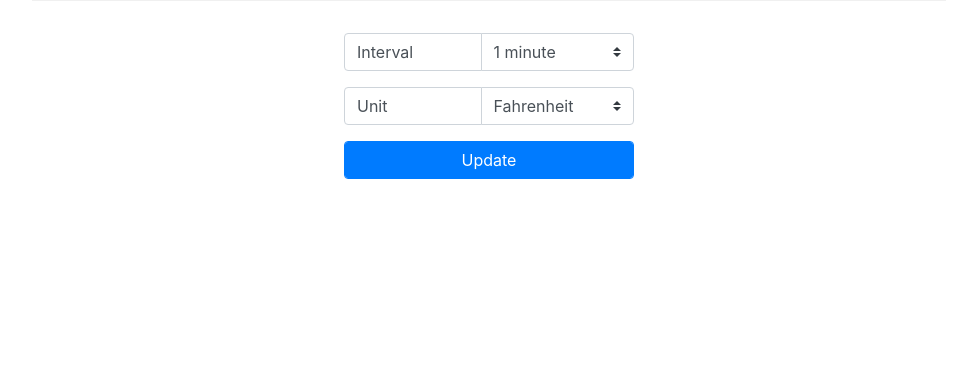
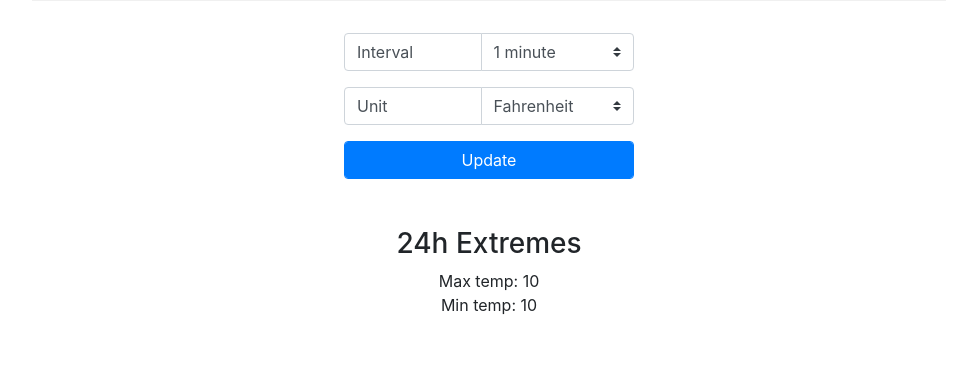
Before and after one commit to Stampede10343/WeatherPi, a Flask app: template weather-server/templates/dashboard.html in a window 1280 px wide. Shown: the part 767-1132 px from the top of the page, without its empty margins (151-1128 px from the left). Before the commit the page ends 946 px from the top, so only its background shows below. Run offline with Flask 2, Linux system fonts and the light colour scheme; the template is opened without the code that fills it: most values are stand-ins (such as "Sample title", 1, 10 or a date in 2020); some libraries are stand-ins or nearby versions.

Commit message:
Added min/max temps over past 24h

```diff
--- a/weather-server/server.py
+++ b/weather-server/server.py
@@ -39,6 +39,12 @@ def get_temperature():
         temp_reading = (temp_reading[0], temp)
         temps.append(temp_reading)
 
+    maxt = convert_temp(connection.execute('''SELECT MAX(temp) FROM temperature WHERE date > strftime('%s', 'now', '-1 day')''').fetchone()[0], unit)
+    mint = convert_temp(connection.execute('''SELECT MIN(temp) FROM temperature WHERE date > strftime('%s', 'now', '-1 day')''').fetchone()[0], unit)
+
+    max_temp = str(round(maxt, 1)) + ' ' + unit
+    min_temp = str(round(mint, 1)) + ' ' + unit
+
     connection.close()
 
     filtered_temps = []
@@ -58,21 +64,20 @@ def get_temperature():
             {
                 'label': 'Temperature',
                 'data': [],
-                'backgroundColor': 'rgba(10, 50, 190, 0.2)'
+                'backgroundColor': 'rgba(10, 50, 190, 0.3)'
             }
         ]
     }
-
-    # shaped = np.array(temps)
-    # shaped.reshape(-1, 3)
-    # shaped.reshape(-1, 3).mean(axis=1)
-    # print(shaped[0])
 
     for temp_reading in filtered_temps:
         data['labels'].append(datetime.fromtimestamp(temp_reading[0]).strftime('%b, %d %I:%M %p'))
         data['datasets'][0]['data'].append(temp_reading[1])
 
-    return render_template('dashboard.html', data=data, unit=unit)
+    return render_template('dashboard.html', data=data, unit=unit, max_temp=max_temp, min_temp=min_temp)
+
+def convert_temp(temp, unit):
+    return temp if unit == 'C' else (temp * 1.8) + 32
+
 
 @app.route('/sampled')
 def get_sampled_data():
--- a/weather-server/templates/dashboard.html
+++ b/weather-server/templates/dashboard.html
@@ -44,6 +44,14 @@
           </form>
         </div>
       </div>
+      <div class="row my-5">
+        <div class="col col-xl-6 mx-auto text-center">
+          <h3>24h Extremes</h3>
+          <span>Max temp: {{max_temp}}</span><br>
+          <span>Min temp: {{min_temp}}</span>
+        </div>
+      </div>
+    </div>
 
     <script src="https://cdn.jsdelivr.net/npm/chart.js@2.8.0/dist/Chart.min.js"></script>
     <script charset="utf-8">
```
